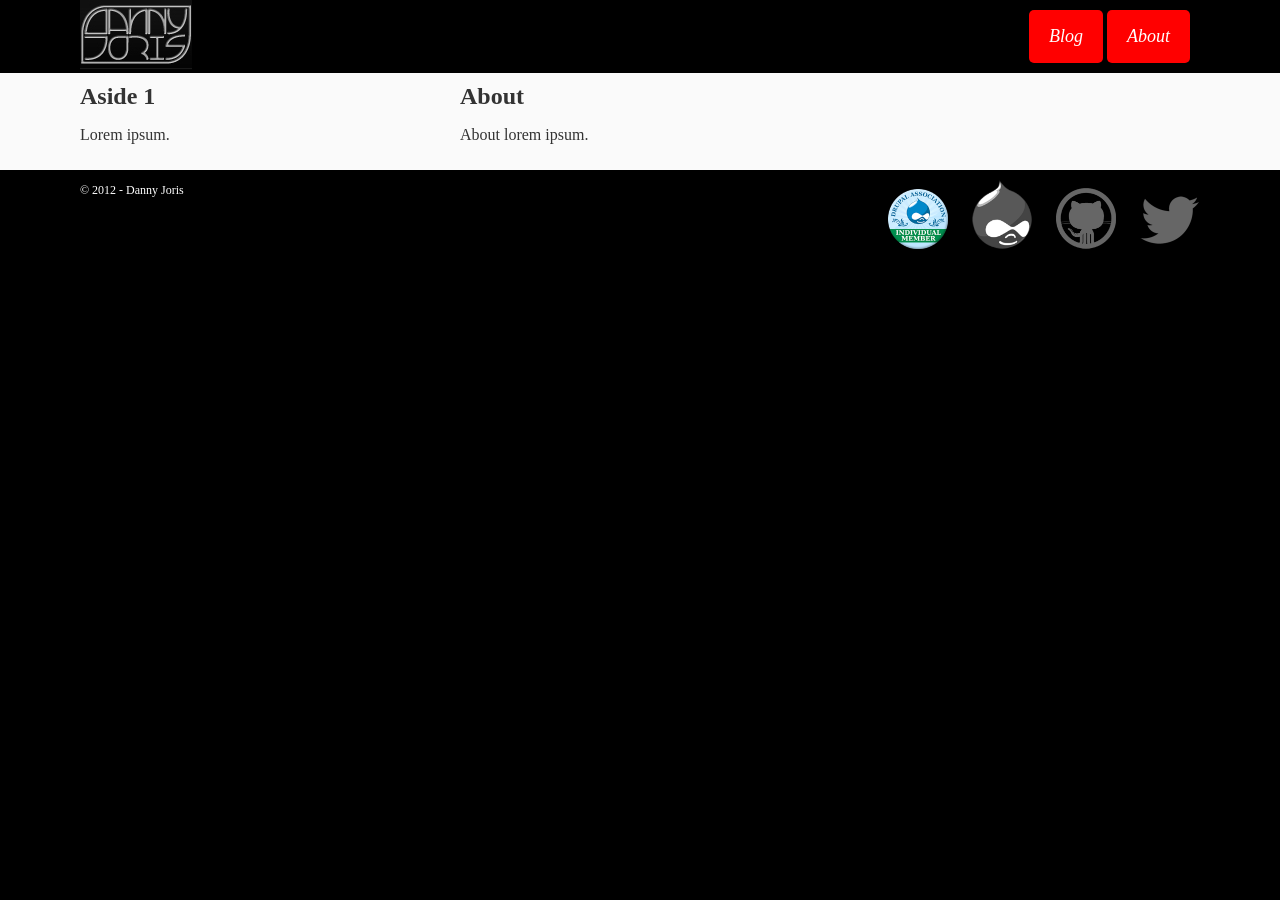
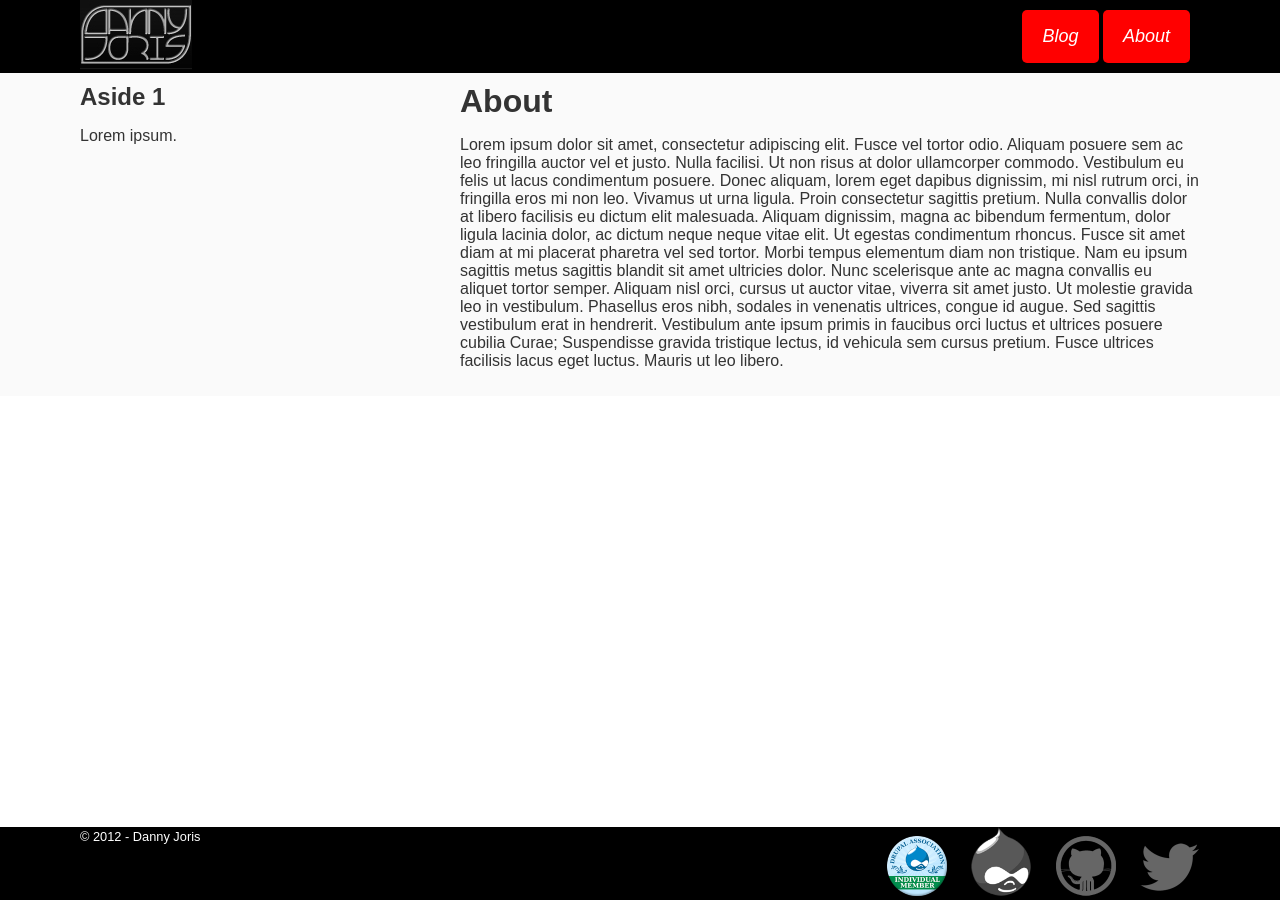
Before and after one commit to DannyJoris/dannyjoris-portfolio, a Jekyll site: the page built from about/index.html, in a window 1280 px wide. Built offline with Jekyll 4.4.1, drawn with Linux system fonts in a browser that asks for light colours.

Commit message:
updated normalize.css + added sticky footer

```diff
--- a/_includes/header.html
+++ b/_includes/header.html
@@ -1,8 +1,5 @@
-<p id="skip-link">
-  <a href="#main-menu">Jump to main menu</a>
-</p>
 <!-- Header -->
 <header id="header">
-  <a href="/" id="logo"></a>
+  <a href="/" id="logo" title="Home"></a>
   {% include nav.html %}
 </header>
--- a/_includes/nav.html
+++ b/_includes/nav.html
@@ -1,5 +1,5 @@
 <!-- navigation -->
 <nav id="main-menu" role="navigation">
-  <a href="/">Blog</a>
-  <a href="/about">About</a>
+  <a href="/" title="Blog">Blog</a>
+  <a href="/about" title="About">About</a>
 </nav>
--- a/_layouts/html.html
+++ b/_layouts/html.html
@@ -31,7 +31,7 @@
     <meta name="twitter:creator" content="@dannyjoris">
 
     <!-- Css -->
-    <link rel="stylesheet" href="/css/normalize.min.css" type="text/css" media="all" />
+    <link rel="stylesheet" href="/css/normalize.css" type="text/css" media="all" />
     <link rel="stylesheet" href="/css/styles.css" type="text/css" media="all" />
     <link rel="stylesheet" href="/css/print.css" media="print" type="text/css" />
     <!--[if IE]><link rel="stylesheet" href="/css/ie.css" media="screen, projection" type="text/css" /><![endif]-->
--- a/about/index.html
+++ b/about/index.html
@@ -4,4 +4,8 @@ title: About
 description: The about page is where I tell a bit about myself and where my c.v. is included.
 summary: My name is Danny Joris and I'm a Belgian web designer currently living in Prince Edward Island.
 ---
-<p>About lorem ipsum.</p>
+<p>Lorem ipsum dolor sit amet, consectetur adipiscing elit. Fusce vel tortor odio. Aliquam posuere sem ac leo fringilla auctor vel et justo. Nulla facilisi. Ut non risus at dolor ullamcorper commodo. Vestibulum eu felis ut lacus condimentum posuere. Donec aliquam, lorem eget dapibus dignissim, mi nisl rutrum orci, in fringilla eros mi non leo. Vivamus ut urna ligula.
+
+Proin consectetur sagittis pretium. Nulla convallis dolor at libero facilisis eu dictum elit malesuada. Aliquam dignissim, magna ac bibendum fermentum, dolor ligula lacinia dolor, ac dictum neque neque vitae elit. Ut egestas condimentum rhoncus. Fusce sit amet diam at mi placerat pharetra vel sed tortor. Morbi tempus elementum diam non tristique. Nam eu ipsum sagittis metus sagittis blandit sit amet ultricies dolor.
+
+Nunc scelerisque ante ac magna convallis eu aliquet tortor semper. Aliquam nisl orci, cursus ut auctor vitae, viverra sit amet justo. Ut molestie gravida leo in vestibulum. Phasellus eros nibh, sodales in venenatis ultrices, congue id augue. Sed sagittis vestibulum erat in hendrerit. Vestibulum ante ipsum primis in faucibus orci luctus et ultrices posuere cubilia Curae; Suspendisse gravida tristique lectus, id vehicula sem cursus pretium. Fusce ultrices facilisis lacus eget luctus. Mauris ut leo libero.</p>
--- a/css/styles.css
+++ b/css/styles.css
@@ -186,27 +186,36 @@ header h2 {
 /* common */
 @media -sass-debug-info{filename{font-family:file\:\/\/\/Applications\/MAMP\/htdocs\/github-pages\/dannyjoris-jekyll\/sass\/styles\.scss}line{font-family:\000036}}
 body {
-  background-color: #000;
+  margin: 0;
   color: #fff;
 }
 
 /* Header */
-@media -sass-debug-info{filename{font-family:file\:\/\/\/Applications\/MAMP\/htdocs\/github-pages\/dannyjoris-jekyll\/sass\/styles\.scss}line{font-family:\0000313}}
-#header {
+@media -sass-debug-info{filename{font-family:file\:\/\/\/Applications\/MAMP\/htdocs\/github-pages\/dannyjoris-jekyll\/sass\/styles\.scss}line{font-family:\0000314}}
+.header-wrapper {
+  background-color: #000;
+}
+
+@media -sass-debug-info{filename{font-family:file\:\/\/\/Applications\/MAMP\/htdocs\/github-pages\/dannyjoris-jekyll\/sass\/styles\.scss}line{font-family:\0000319}}
+#header,
+#footer {
   padding: 0 10px;
 }
-@media -sass-debug-info{filename{font-family:file\:\/\/\/Applications\/MAMP\/htdocs\/github-pages\/dannyjoris-jekyll\/sass\/styles\.scss}line{font-family:\0000315}}
-#header:after {
+@media -sass-debug-info{filename{font-family:file\:\/\/\/Applications\/MAMP\/htdocs\/github-pages\/dannyjoris-jekyll\/sass\/styles\.scss}line{font-family:\0000321}}
+#header:after,
+#footer:after {
   clear: both;
 }
-@media -sass-debug-info{filename{font-family:file\:\/\/\/Applications\/MAMP\/htdocs\/github-pages\/dannyjoris-jekyll\/sass\/styles\.scss}line{font-family:\0000319}}
-#header:before, #header:after {
+@media -sass-debug-info{filename{font-family:file\:\/\/\/Applications\/MAMP\/htdocs\/github-pages\/dannyjoris-jekyll\/sass\/styles\.scss}line{font-family:\0000325}}
+#header:before, #header:after,
+#footer:before,
+#footer:after {
   content: "";
   display: table;
 }
 
 /* Logo */
-@media -sass-debug-info{filename{font-family:file\:\/\/\/Applications\/MAMP\/htdocs\/github-pages\/dannyjoris-jekyll\/sass\/styles\.scss}line{font-family:\0000327}}
+@media -sass-debug-info{filename{font-family:file\:\/\/\/Applications\/MAMP\/htdocs\/github-pages\/dannyjoris-jekyll\/sass\/styles\.scss}line{font-family:\0000333}}
 #logo {
   float: left;
   width: 112px;
@@ -214,22 +223,22 @@ body {
   margin: 0 10px 0 0;
   background: url("/images/design/header-logo.jpg") 0 0 no-repeat transparent;
 }
-@media -sass-debug-info{filename{font-family:file\:\/\/\/Applications\/MAMP\/htdocs\/github-pages\/dannyjoris-jekyll\/sass\/styles\.scss}line{font-family:\0000333}}
+@media -sass-debug-info{filename{font-family:file\:\/\/\/Applications\/MAMP\/htdocs\/github-pages\/dannyjoris-jekyll\/sass\/styles\.scss}line{font-family:\0000339}}
 #logo:hover {
   background-position: 0px -70px;
 }
 
-@media -sass-debug-info{filename{font-family:file\:\/\/\/Applications\/MAMP\/htdocs\/github-pages\/dannyjoris-jekyll\/sass\/styles\.scss}line{font-family:\0000339}}
+@media -sass-debug-info{filename{font-family:file\:\/\/\/Applications\/MAMP\/htdocs\/github-pages\/dannyjoris-jekyll\/sass\/styles\.scss}line{font-family:\0000345}}
 #logo-name {
   float: left;
 }
 
 /* Main menu */
-@media -sass-debug-info{filename{font-family:file\:\/\/\/Applications\/MAMP\/htdocs\/github-pages\/dannyjoris-jekyll\/sass\/styles\.scss}line{font-family:\0000346}}
+@media -sass-debug-info{filename{font-family:file\:\/\/\/Applications\/MAMP\/htdocs\/github-pages\/dannyjoris-jekyll\/sass\/styles\.scss}line{font-family:\0000352}}
 #main-menu {
   float: right;
 }
-@media -sass-debug-info{filename{font-family:file\:\/\/\/Applications\/MAMP\/htdocs\/github-pages\/dannyjoris-jekyll\/sass\/styles\.scss}line{font-family:\0000348}}
+@media -sass-debug-info{filename{font-family:file\:\/\/\/Applications\/MAMP\/htdocs\/github-pages\/dannyjoris-jekyll\/sass\/styles\.scss}line{font-family:\0000354}}
 #main-menu a {
   display: inline-block;
   background-color: #ff0000;
@@ -242,25 +251,38 @@ body {
 }
 
 /* Main */
-@media -sass-debug-info{filename{font-family:file\:\/\/\/Applications\/MAMP\/htdocs\/github-pages\/dannyjoris-jekyll\/sass\/styles\.scss}line{font-family:\0000363}}
+@media -sass-debug-info{filename{font-family:file\:\/\/\/Applications\/MAMP\/htdocs\/github-pages\/dannyjoris-jekyll\/sass\/styles\.scss}line{font-family:\0000369}}
 .main-wrapper {
   background-color: #fafafa;
   color: #333;
 }
 
 /* Footer */
+@media -sass-debug-info{filename{font-family:file\:\/\/\/Applications\/MAMP\/htdocs\/github-pages\/dannyjoris-jekyll\/sass\/styles\.scss}line{font-family:\0000376}}
+.footer-wrapper {
+  background-color: #000;
+}
+
+@media -sass-debug-info{filename{font-family:file\:\/\/\/Applications\/MAMP\/htdocs\/github-pages\/dannyjoris-jekyll\/sass\/styles\.scss}line{font-family:\0000380}}
+.sticky-footer {
+  position: absolute;
+  bottom: 0;
+  left: 0;
+  right: 0;
+}
+
 /* External links */
-@media -sass-debug-info{filename{font-family:file\:\/\/\/Applications\/MAMP\/htdocs\/github-pages\/dannyjoris-jekyll\/sass\/styles\.scss}line{font-family:\0000372}}
+@media -sass-debug-info{filename{font-family:file\:\/\/\/Applications\/MAMP\/htdocs\/github-pages\/dannyjoris-jekyll\/sass\/styles\.scss}line{font-family:\0000389}}
 #external {
   float: right;
 }
-@media -sass-debug-info{filename{font-family:file\:\/\/\/Applications\/MAMP\/htdocs\/github-pages\/dannyjoris-jekyll\/sass\/styles\.scss}line{font-family:\0000374}}
+@media -sass-debug-info{filename{font-family:file\:\/\/\/Applications\/MAMP\/htdocs\/github-pages\/dannyjoris-jekyll\/sass\/styles\.scss}line{font-family:\0000391}}
 #external a {
   display: inline-block;
   width: 60px;
   margin: 0 0 0 20px;
 }
-@media -sass-debug-info{filename{font-family:file\:\/\/\/Applications\/MAMP\/htdocs\/github-pages\/dannyjoris-jekyll\/sass\/styles\.scss}line{font-family:\0000379}}
+@media -sass-debug-info{filename{font-family:file\:\/\/\/Applications\/MAMP\/htdocs\/github-pages\/dannyjoris-jekyll\/sass\/styles\.scss}line{font-family:\0000396}}
 #external a img {
   width: 100%;
 }
--- a/js/script.js
+++ b/js/script.js
@@ -1,5 +1,28 @@
 (function($) {
   $(document).ready(function() {
-    // script
+    // push footer init
+    pushFooter();
+    $(window).resize(function() {
+      pushFooter();
+    });
+
+
+
   });
+
+  // push footer to the bottom of the page if total content height is smaller
+  // than window height.
+  function pushFooter() {
+    var windowHeight = $(window).innerHeight();
+    var mainHeight = $("#main").height();
+    var headerHeight = $("#header").height();
+    var footerHeight = $("#footer").height();
+
+    if (headerHeight + mainHeight + footerHeight < windowHeight) {
+      $(".footer-wrapper").addClass("sticky-footer");
+    }
+    else {
+      $(".footer-wrapper").removeClass("sticky-footer");
+    }
+  }
 }(jQuery));
```
Also changed, not shown: sass/styles.scss (+19 -2 lines), css/normalize.css (added), css/normalize.min.css (deleted).
